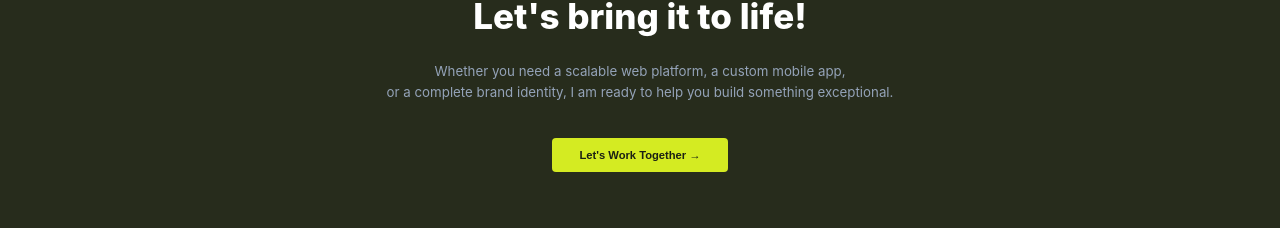
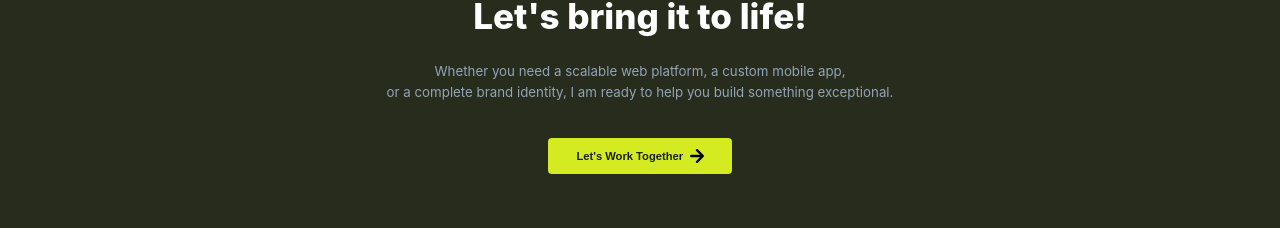
Before and after one commit to princengiru/my-portifolio, a React (Vite) app: page / in a window 1280 px wide. Shown: the part 3264-3492 px from the top of the page. Built offline with nearby package versions, Linux system fonts and the light colour scheme.

Commit message:
new changes

```diff
--- a/src/App.css
+++ b/src/App.css
@@ -640,6 +640,15 @@ html {
 .cta-btn {
   padding: 0.8rem 2rem;
   font-weight: 600;
+  display: inline-flex;
+  align-items: center;
+  justify-content: center;
+  gap: 0.5rem;
+}
+
+.cta-btn img {
+  width: 1.2em;
+  height: 1.2em;
 }
 
 /* --- Blog Section --- */
--- a/src/components/CallToAction.jsx
+++ b/src/components/CallToAction.jsx
@@ -1,4 +1,5 @@
 import React from 'react';
+import forwardSlashIcon from '../assets/icons/forward-slash.svg';
 
 export default function CallToAction() {
   return (
@@ -12,7 +13,8 @@ export default function CallToAction() {
           Whether you need a scalable web platform, a custom mobile app, <br />
           or a complete brand identity, I am ready to help you build something exceptional.
         </p>
-        <button className="btn btn-primary cta-btn">Let's Work Together &rarr;</button>
+        <button className="btn btn-primary cta-btn">Let's Work Together <img src={forwardSlashIcon} alt="arrow-right" /></button>
+
       </div>
     </section>
   );
```
Also changed, not shown: src/assets/icons/forward-slash.svg (added).
